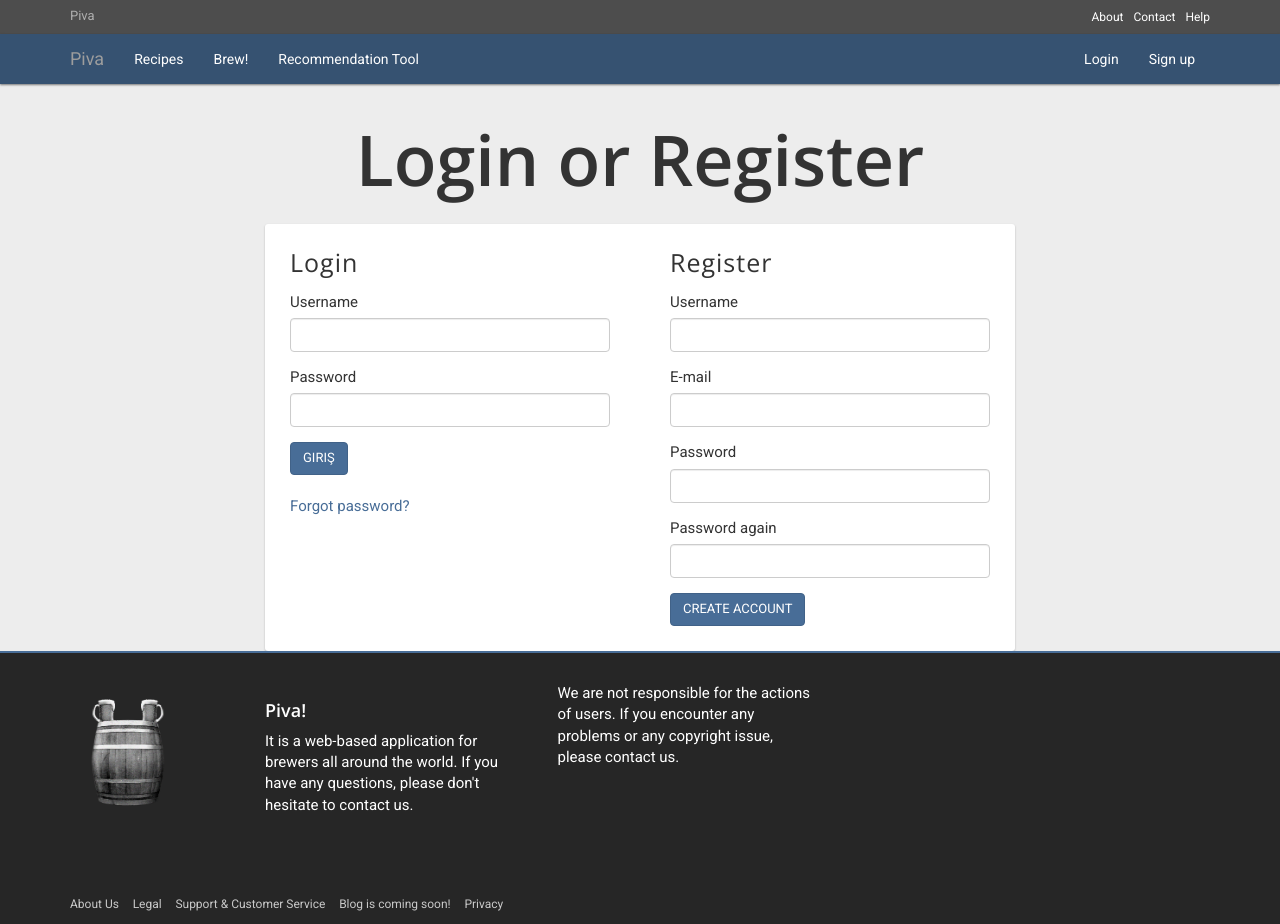
After one commit to itucsse1728/BrewDay, a Django app: page /login/ in a window 1280 px wide. The commit adds this page. Run offline with Django 3.2, Linux system fonts and the light colour scheme; some libraries are stand-ins or nearby versions.

Commit message:
registration added

```diff
--- a/BrewDay/settings.py
+++ b/BrewDay/settings.py
@@ -136,6 +136,9 @@ USE_L10N = True
 USE_TZ = True
 
 
+LOGIN_REDIRECT_URL = 'core:home'
+LOGOUT_REDIRECT_URL = 'core:home'
+
 # Static files (CSS, JavaScript, Images)
 # https://docs.djangoproject.com/en/1.11/howto/static-files/
 
--- a/core/urls.py
+++ b/core/urls.py
@@ -6,12 +6,12 @@ from . import views
 app_name = 'core'
 
 urlpatterns = [
-    path('login/', auth_views.LoginView.as_view(success_url='core:home'), name='login'),
+    path('login/', auth_views.LoginView.as_view(template_name='register.html'), name='login'),
     path('logout/', auth_views.LogoutView.as_view(), name='logout'),
     path('brew/', views.BrewView.as_view(), name='brew'),
     path('recipe/', views.RecipeView.as_view(), name='recipe'),
     path('profile/', views.IngredientView.as_view(), name='profile'),
-    path('register/', views.IngredientView.as_view(), name='register'),
+    path('register/', views.RegisterView.as_view(), name='register'),
     path('recommendation/', views.RecommendationView.as_view(), name='recommendation'),
-    path('home/', views.HomeView.as_view(), name='home'),
+    path('', views.HomeView.as_view(), name='home'),
 ]
--- a/templates/layout-brew.html
+++ b/templates/layout-brew.html
@@ -50,7 +50,7 @@
 
             <form method="post" action="{% url 'core:login' %}">{% csrf_token %}
                 <div class="form-group">
-                    <label>Email</label>
+                    <label>Username</label>
                     <input class="form-control" name="username" type="text" required/>
                 </div>
                 <div class="form-group">
@@ -76,6 +76,10 @@
             <hr />
 
             <form method="post" action="{% url 'core:register' %}">{% csrf_token %}
+                <div class="form-group">
+                    <label>Username</label>
+                    <input class="form-control" name="username" type="text" required/>
+                </div>
                 <div class="form-group">
                     <label>Email</label>
                     <input class="form-control" name="email" type="text" required/>
--- /dev/null
+++ b/templates/register.html
@@ -0,0 +1,60 @@
+{% extends 'layout-brew.html' %}
+{% block title %}Register{% endblock %}
+{% block content %}
+{% load staticfiles %}
+<div class="container">
+    <div class="row">
+        <div class="col-md-8 col-md-offset-2">
+            <header class="page-header">
+                <h1 class="page-title" style="text-align: center;">Login or Register</h1>
+            </header>
+            <div class="box-lg">
+                <div class="row" data-gutter="60">
+                    <div class="col-md-6">
+                        <h3 class="widget-title">Login</h3>
+
+                        <form method="post" action="{% url 'core:login' %}">{% csrf_token %}
+                            <div class="form-group">
+                                <label>Username</label>
+                                <input class="form-control" name="username" type="text" required/>
+                            </div>
+                            <div class="form-group">
+                                <label>Password</label>
+                                <input class="form-control" name="password" type="password" required/>
+                            </div>
+
+                            <input class="btn btn-primary" type="submit" value="Giriş" />
+                        </form>
+                        <br /><a href="#">Forgot password?</a>
+                    </div>
+
+                    <div class="col-md-6">
+                        <h3 class="widget-title">Register</h3>
+
+                        <form method="post" action="{% url 'core:register' %}">{% csrf_token %}
+                            <div class="form-group">
+                                <label>Username</label>
+                                <input class="form-control" name="username" type="text" required/>
+                            </div>
+                            <div class="form-group">
+                                <label>E-mail</label>
+                                <input class="form-control" name="email" type="text" required/>
+                            </div>
+                            <div class="form-group">
+                                <label>Password</label>
+                                <input class="form-control" name="password" type="password" required/>
+                            </div>
+                            <div class="form-group">
+                                <label>Password again</label>
+                                <input class="form-control" name="password2" type="password" required/>
+
+                            </div>
+                            <input class="btn btn-primary" type="submit" value="Create account" />
+                        </form>
+                    </div>
+                </div>
+            </div>
+        </div>
+    </div>
+</div>
+{% endblock %}
```
Also changed, not shown: core/forms.py (added, +8 -0 lines), core/models.py (+5 -2 lines), core/views.py (+36 -2 lines), 1 other file.
